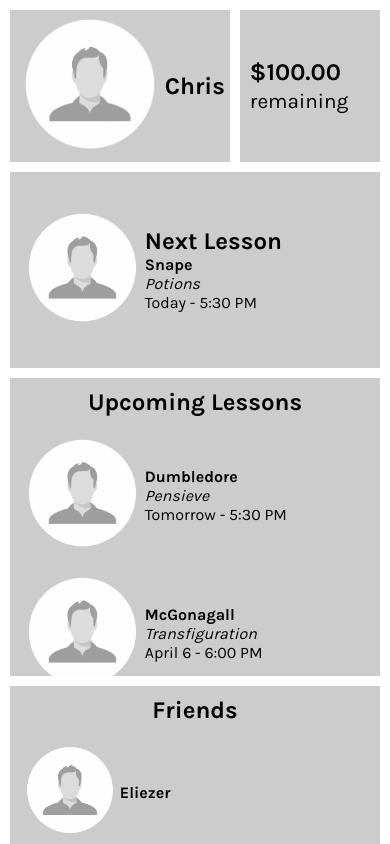
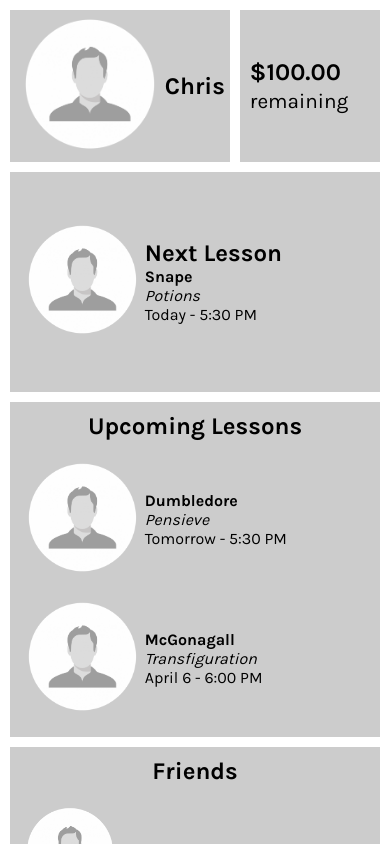
Before and after one commit to chingu-voyages/v8-geckos-team-05, a React (Create React App) app in the folder skill-trade-client/: page /dashboard in a window 390 px wide. Shown: the top 844 px of the page. Built offline with nearby package versions, Linux system fonts and the light colour scheme.

Commit message:
removed comments and slightly changed responsiveness

```diff
--- a/skill-trade-client/src/components/Dashboard/DashboardPage.js
+++ b/skill-trade-client/src/components/Dashboard/DashboardPage.js
@@ -12,7 +12,6 @@ import DashUpcomingComponent from "./DashUpcomingComponent";
 import Navbar from "../Navbar/navBar";
 
 class Dashboard extends Component {
-  // 5 columns, 8 rows
   render() {
     return (
       <>
--- a/skill-trade-client/src/index.css
+++ b/skill-trade-client/src/index.css
@@ -390,7 +390,7 @@ h6 {
   @media (max-width: 900px) {
     .dashboard__container {
       width: 95%;
-      height: 250vw;
+      height: 175vw;
       grid-template-columns: auto auto;
       grid-template-rows: repeat(9, 1fr);
       grid-gap: 10px;
@@ -405,6 +405,7 @@ h6 {
         margin-left: 0; } }
   @media (max-width: 512px) {
     .dashboard__container {
+      height: 275vw;
       padding: 0;
       grid-template-areas: "user balance" "nextlesson nextlesson" "nextlesson nextlesson" "upcoming upcoming" "upcoming upcoming" "upcoming upcoming" "friends friends" "friends friends" "friends friends"; }
     .dashboard__nextLessonComponent__image {
--- a/skill-trade-client/src/sass/components/_dashboard.scss
+++ b/skill-trade-client/src/sass/components/_dashboard.scss
@@ -187,7 +187,7 @@
     @media (max-width: 900px) {
         &__container {
             width: 95%;
-            height: 250vw;
+            height: 175vw;
             grid-template-columns: auto auto;
             grid-template-rows: repeat(9, 1fr);
             grid-gap: 10px;
@@ -213,9 +213,11 @@
                 }
             }
         }
+
     }
     @media (max-width: 512px) {
         &__container {
+            height: 275vw;
             padding: 0;
             grid-template-areas: "user balance"
                              "nextlesson nextlesson"
```
